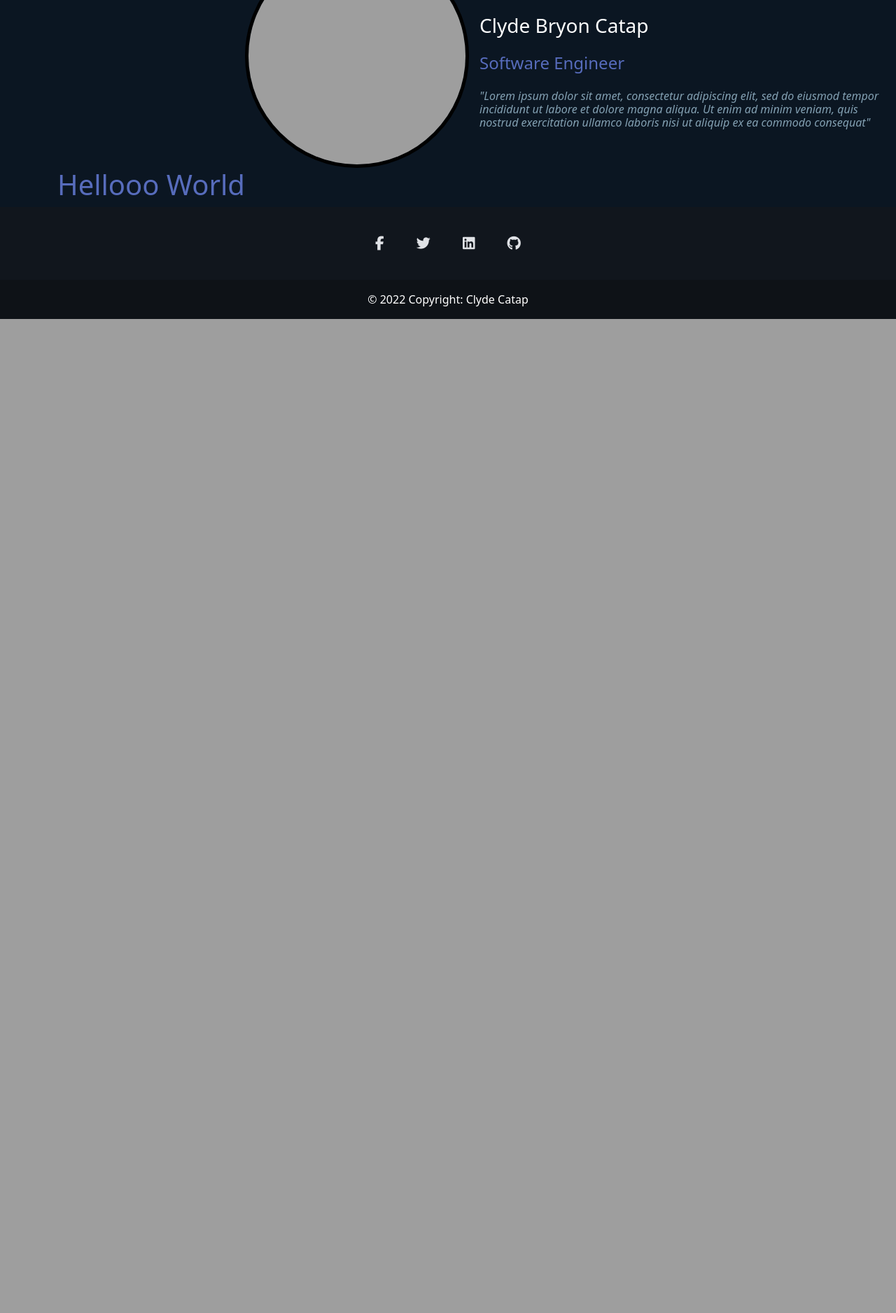
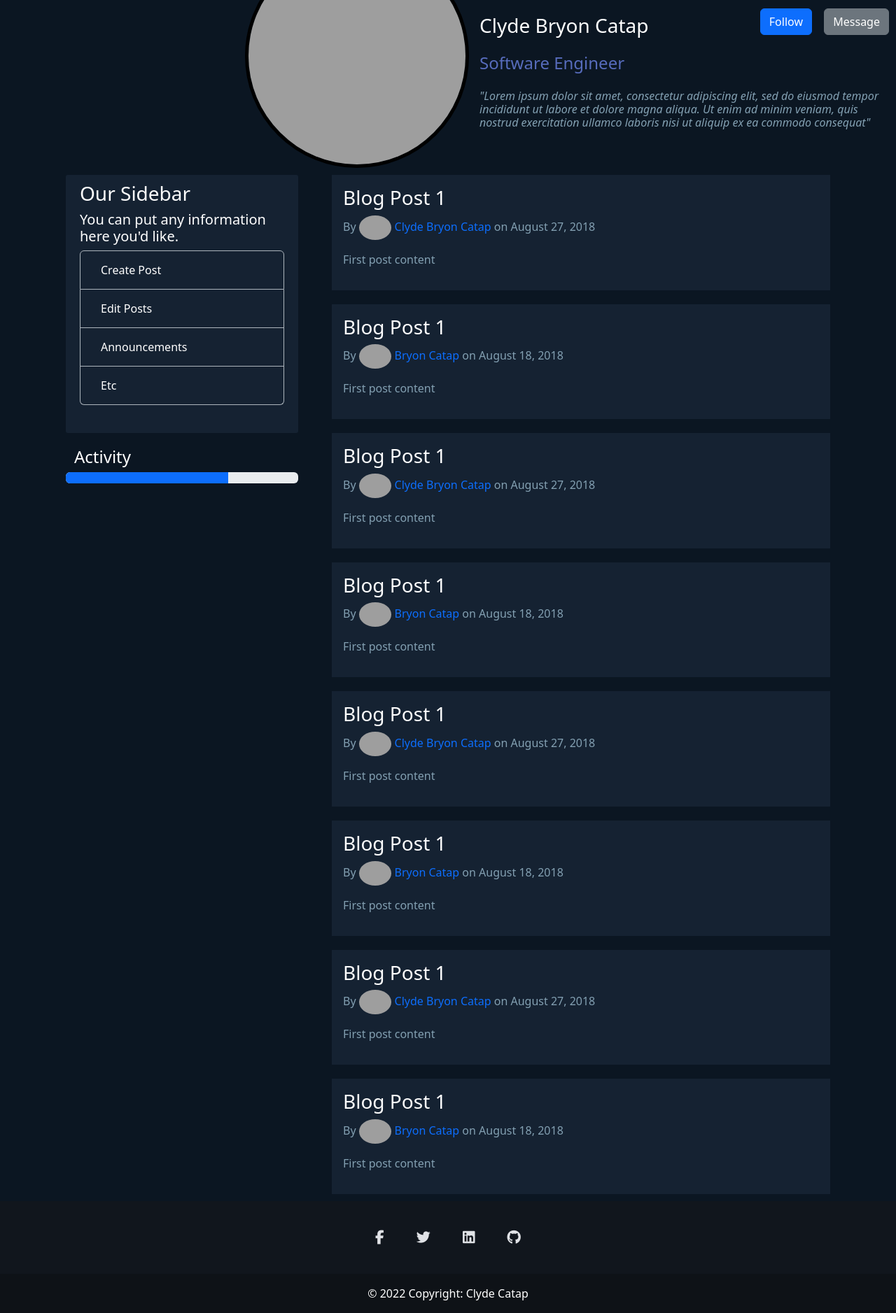
Before and after one commit to Clyde-Catap/Chatblog, a Django app: page /blog/profile-name/ in a window 1280 px wide. Shown: the part 480-2357 px from the top of the page at 70% size. Before the commit the page ends 936 px from the top, so only its background shows below. Run offline with Django 4.2, Linux system fonts and the light colour scheme; some libraries are stand-ins or nearby versions; grey boxes are pictures that could not be loaded.

Commit message:
pre-ckeditor

```diff
--- a/Chatblog/settings.py
+++ b/Chatblog/settings.py
@@ -42,6 +42,8 @@ INSTALLED_APPS = [
     'django.contrib.sessions',
     'django.contrib.messages',
     'django.contrib.staticfiles',
+    'ckeditor',
+    'ckeditor_uploader',
 ]
 
 MIDDLEWARE = [
--- a/blog/static/blog/css/main.css
+++ b/blog/static/blog/css/main.css
@@ -145,6 +145,12 @@ a.article-title:hover {
     color: #FFFFFF;
 }
 
+.side-d {
+    margin-top: 10px;
+    background-color: #152232;
+
+}
+
 .guide-bar {
     background-color: #152232;
 }
@@ -217,3 +223,17 @@ a.article-title:hover {
     padding-top: 7.5px;
     padding-bottom: 7.5px;
 }
+.buttns-a {
+    position: absolute;
+    right: 140px;
+}
+
+.buttns-b {
+    position: absolute;
+    right: 30px;
+}
+
+.prof-contents {
+    position: relative;
+
+}
--- a/blog/templates/blog/profile.html
+++ b/blog/templates/blog/profile.html
@@ -8,12 +8,72 @@
 <img src="https://dthezntil550i.cloudfront.net/nb/latest/nb1802122039545770004284813/1280_960/890cab1b-153f-44fd-921d-7e0b55d6e5c5.jpg" class="prof-pic">
 
 <div class="desc w-50">
-    <h3 class="desc-name">Clyde Bryon Catap</h3>
+    <div class="row">
+        <div class="col">
+            <h3 class="desc-name">Clyde Bryon Catap</h3>
+        </div>
+<!--Follow and Message buttons-->
+        <div class="col">
+            <a class="btn btn-primary buttns-a" href="#" role="button">Follow</a><a class="btn btn-secondary buttns-b" href="#" role="button">Message</a>
+        </div>
+    </div>
     <h4 class="desc-title">Software Engineer</h4>
     <h6 class="content-set desc-comment"><em>"Lorem ipsum dolor sit amet, consectetur adipiscing elit, sed do eiusmod tempor incididunt ut labore et dolore magna aliqua. Ut enim ad minim veniam, quis nostrud exercitation ullamco laboris nisi ut aliquip ex ea commodo consequat"</em></h6>
 </div>
 <div class="container prof-contents">
+<div class="row">
+    <!--activity bar-->
+           <div class="col-4">
+               <div class="container">
+                      <div class="content-section side-d border-0">
+                        <h3>Our Sidebar</h3>
+                        <h5 class='side-c'>You can put any information here you'd like.</h5>
+                          <ul class="list-group guide-bar-a">
+                              <li class="list-group-item list-group-item-dark guide-bar"><button type="button" class="btn btn-link text-decoration-none info-link user-name anchor">Create Post</button></li>
+                            <li class="list-group-item list-group-item-dark guide-bar"><button type="button" class="btn btn-link text-decoration-none info-link user-name anchor">Edit Posts</button></li>
+                            <li class="list-group-item list-group-item-dark guide-bar"><button type="button" class="btn btn-link text-decoration-none info-link user-name anchor">Announcements</button></li>
+                            <li class="list-group-item list-group-item-dark guide-bar"><button type="button" class="btn btn-link text-decoration-none info-link user-name anchor">Etc</button></li>
+                          </ul>
+                      </div>
+               </div>
+               <div class="container">
+                   <div class="container">
+                        <h4 style="color: #ffff;">Activity</h4>
+                   </div>
+                   <div class="progress">
+                      <div class="progress-bar" role="progressbar" aria-valuenow="70"
+                      aria-valuemin="0" aria-valuemax="100" style="width:70%">
+                        <span class="sr-only">70% Complete</span>
+                      </div>
+                   </div>
+               </div>
+           </div>
+    <!--activity bar-->
 
-    <h1>Hellooo World</h1>
+    <!--User Posts-->
+        <div class="container col-8">
+
+            {% for post in posts %}
+            <div class="container card-c">
+                <div class="card border-0">
+                    <div class="card-body border-0">
+                        <h3 class="title-set">{{ post.title }}</h3><!--User Details-->
+                        <p class="content-set">By <img
+                                src="https://i.pinimg.com/originals/dc/29/1d/dc291d1ac415ebbaa368ecb7157d3f8b.jpg"
+                                class="rounded-circle prof-image"
+                                height="35"
+                                alt="Black and White Portrait of a Man"
+                                loading="lazy"
+                        > <a class="user-name text-decoration-none info-link" href="">{{ post.author }}</a> on {{ post.date_posted }} </p>
+                        <!--Content post-->
+                        <p class="content-set"> {{ post.content }}</p>
+                    </div>
+                </div>
+            </div>
+            {% endfor %}
+
+        </div>
+    <!--User Posts-->
+</div>
 </div>
 {% endblock content %}
```
